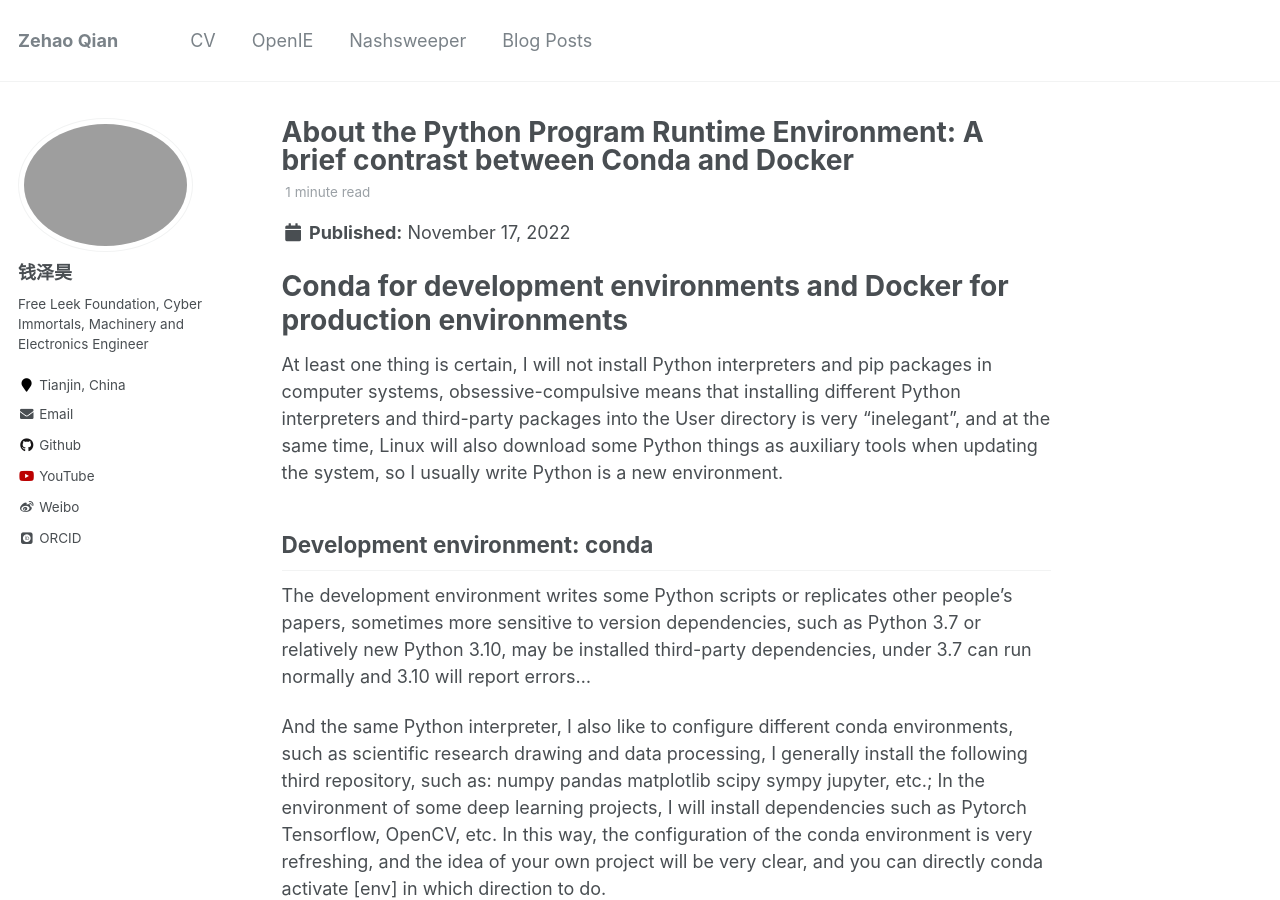
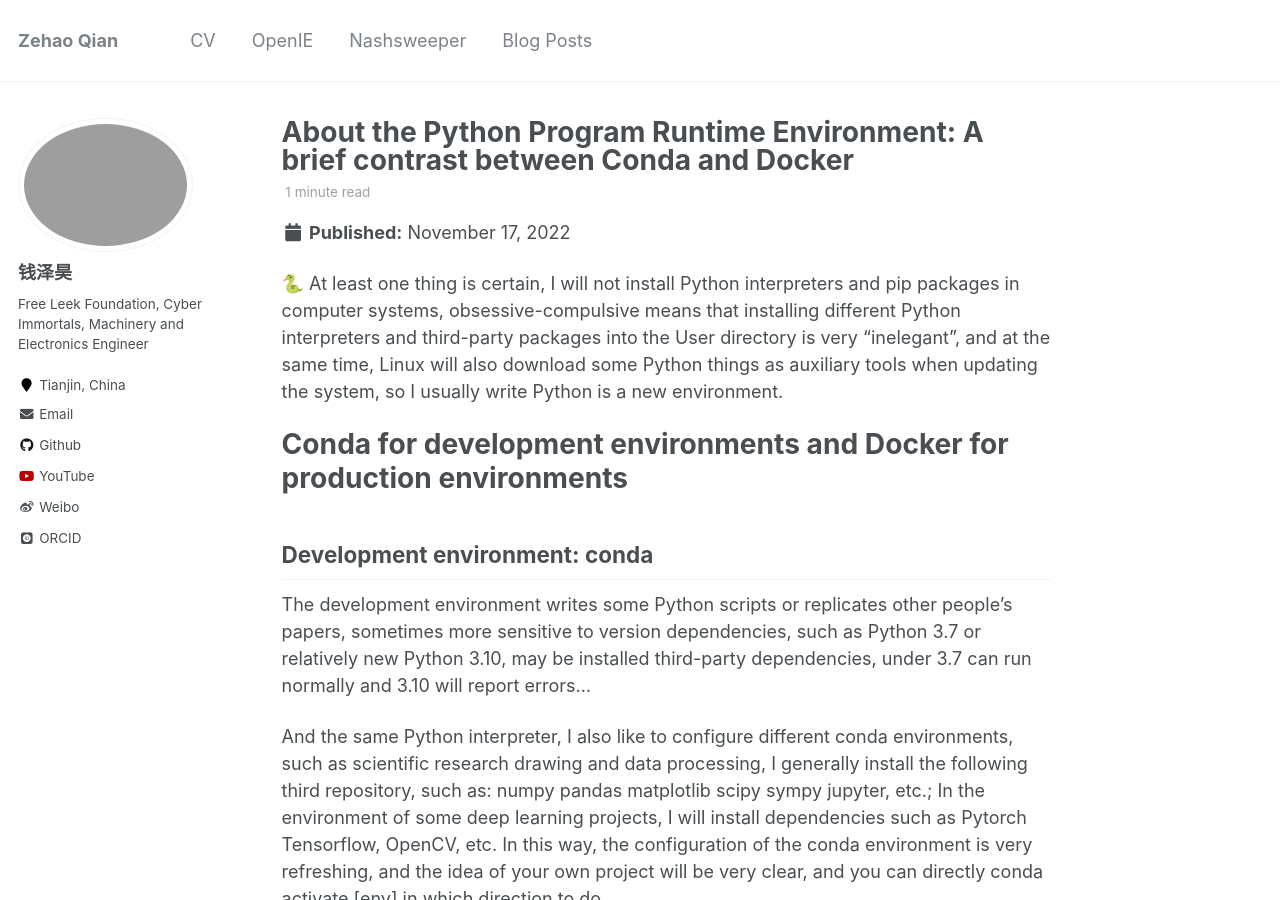
Before and after one commit to QianZeHao123/QianZeHao123.github.io, a Jekyll site: the page built from _posts/2022-11-17-PythonDockerConda.md, in a window 1280 px wide and 900 px high. Built offline with Jekyll 4.4.1, drawn with Linux system fonts in a browser that asks for light colours; some web fonts are replaced.

```diff
--- a/_posts/2022-11-17-PythonDockerConda.md
+++ b/_posts/2022-11-17-PythonDockerConda.md
@@ -6,9 +6,9 @@ tags:
   - Computer Science
 ---
 
+🐍 At least one thing is certain, I will not install Python interpreters and pip packages in computer systems, obsessive-compulsive means that installing different Python interpreters and third-party packages into the User directory is very "inelegant", and at the same time, Linux will also download some Python things as auxiliary tools when updating the system, so I usually write Python is a new environment.
+
 # Conda for development environments and Docker for production environments
-
-At least one thing is certain, I will not install Python interpreters and pip packages in computer systems, obsessive-compulsive means that installing different Python interpreters and third-party packages into the User directory is very "inelegant", and at the same time, Linux will also download some Python things as auxiliary tools when updating the system, so I usually write Python is a new environment.
 
 ## Development environment: conda
 
```
Also changed, not shown: images/blog-20221117-condadocker.png (deleted).
